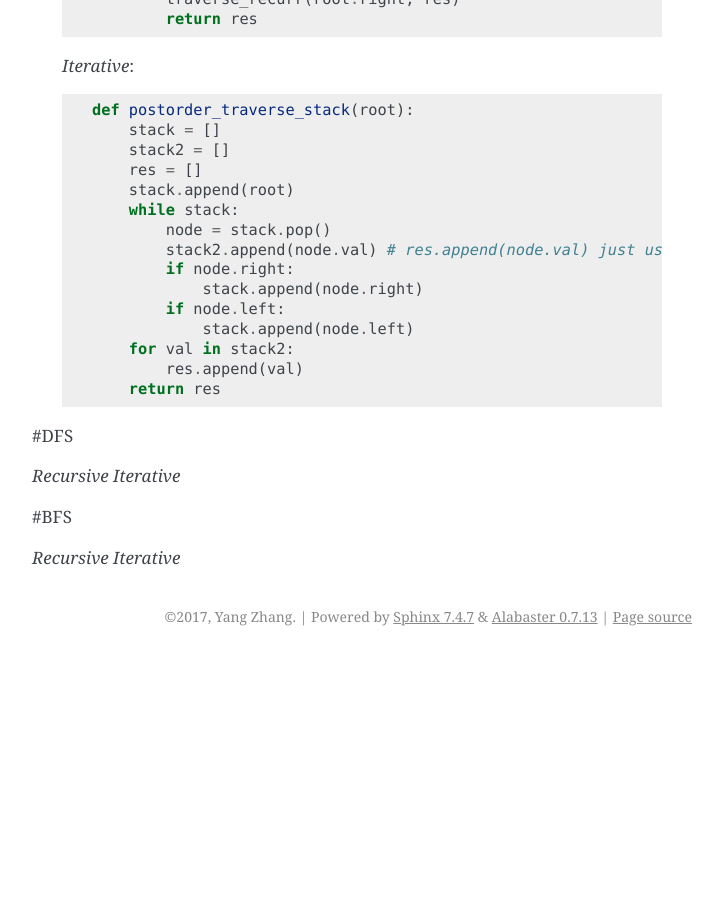
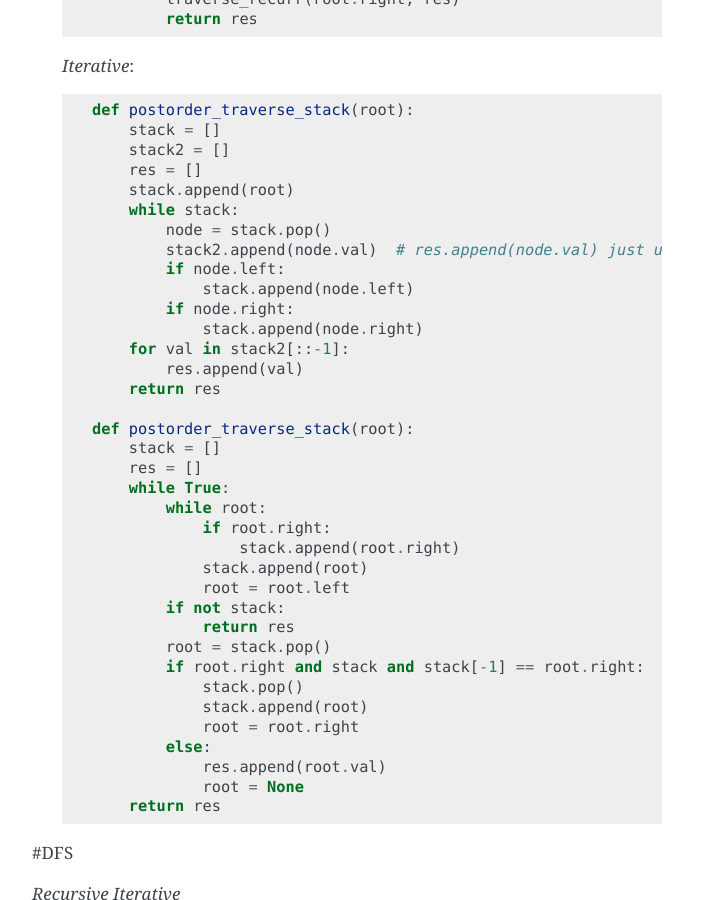
Before and after one commit to sheep-sheep/Mywebsite, a Sphinx documentation site: the page built from mysite/sphinx/tree_basics.rst, in a window 1280 px wide and 900 px high, scrolled down 2037 px. Shown: the whole window, without its empty margins (418-1140 px from the left). Built offline with Sphinx 7.4.7, drawn with Linux system fonts in a browser that asks for light colours; formulas are drawn with MathJax 3; pages that are not in the unit, such as notebooks, are missing from menus; before the commit the page ends 2693 px from its top, so only the background shows below that.

Commit message:
fix postorder

```diff
--- a/mysite/sphinx/tree_basics.rst
+++ b/mysite/sphinx/tree_basics.rst
@@ -107,15 +107,35 @@ Basic Tree Operations:
                 stack.append(root)
                 while stack:
                     node = stack.pop()
-                    stack2.append(node.val) # res.append(node.val) just use another stack to hold the results instead of printing it
+                    stack2.append(node.val)  # res.append(node.val) just use another stack to hold the results instead of printing it
+                    if node.left:
+                        stack.append(node.left)
                     if node.right:
                         stack.append(node.right)
-                    if node.left:
-                        stack.append(node.left)
-                for val in stack2:
+                for val in stack2[::-1]:
                     res.append(val)
                 return res
 
+            def postorder_traverse_stack(root):
+                stack = []
+                res = []
+                while True:
+                    while root:
+                        if root.right:
+                            stack.append(root.right)
+                        stack.append(root)
+                        root = root.left
+                    if not stack:
+                        return res
+                    root = stack.pop()
+                    if root.right and stack and stack[-1] == root.right:
+                        stack.pop()
+                        stack.append(root)
+                        root = root.right
+                    else:
+                        res.append(root.val)
+                        root = None
+                return res
 
 
 
```
